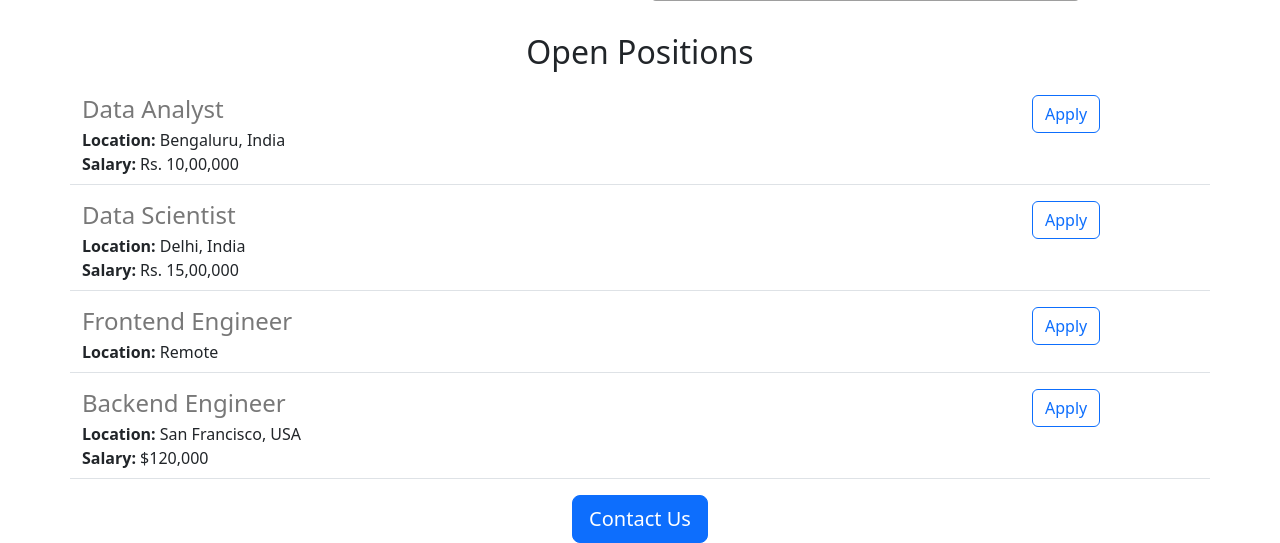
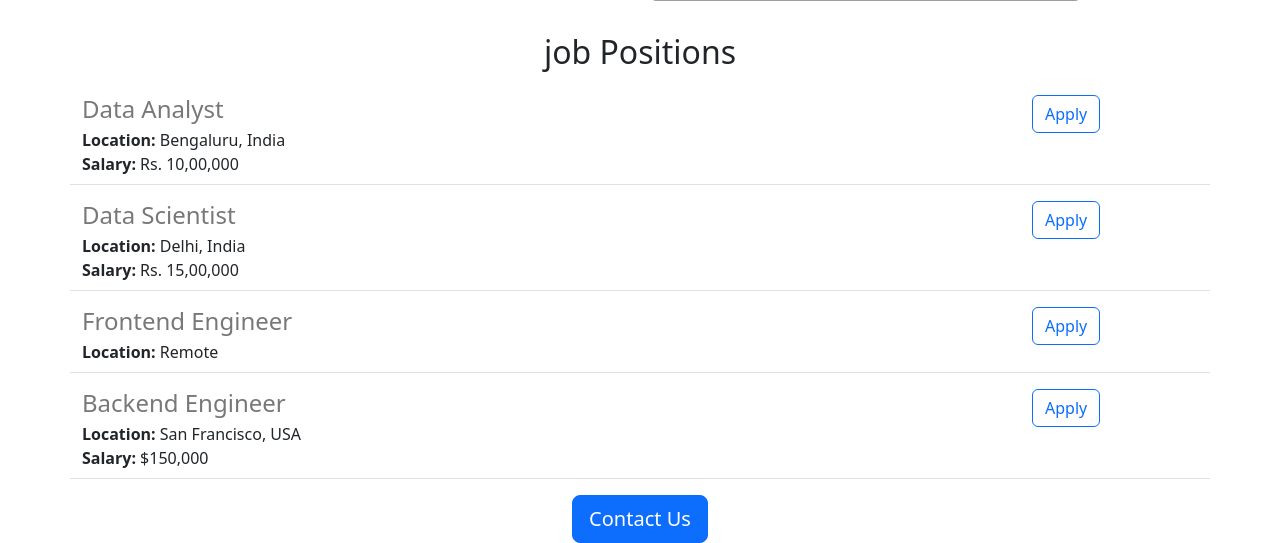
Before and after one commit to rex10naruto/Jovian-career-website, a Flask app: page / in a window 1280 px wide. Shown: the part 775-1318 px from the top of the page. Run offline with Flask 3, Linux system fonts and the light colour scheme; grey boxes are pictures that could not be loaded.

Commit message:
made some changes

```diff
--- a/app.py
+++ b/app.py
@@ -19,7 +19,7 @@ JOBS = [{
     'id': 4,
     'title': 'Backend Engineer',
     'location': 'San Francisco, USA',
-    'salary': '$120,000'
+    'salary': '$150,000'
 }]
 #we ca also use API and get the data from it and then pass it to the html page and we  can use json
 
--- a/templates/home.html
+++ b/templates/home.html
@@ -37,7 +37,7 @@
         <img src="/static/people.jpeg" style="height:320px;border-radius:4px;">
       </div>
     </div>
-    <h2 class="text-center mt-2 mb-4">Open Positions</h2>
+    <h2 class="text-center mt-2 mb-4">job Positions</h2>
     <div>
       {% for job in jobs %}
       {%include 'jobitem.html'%}
```
